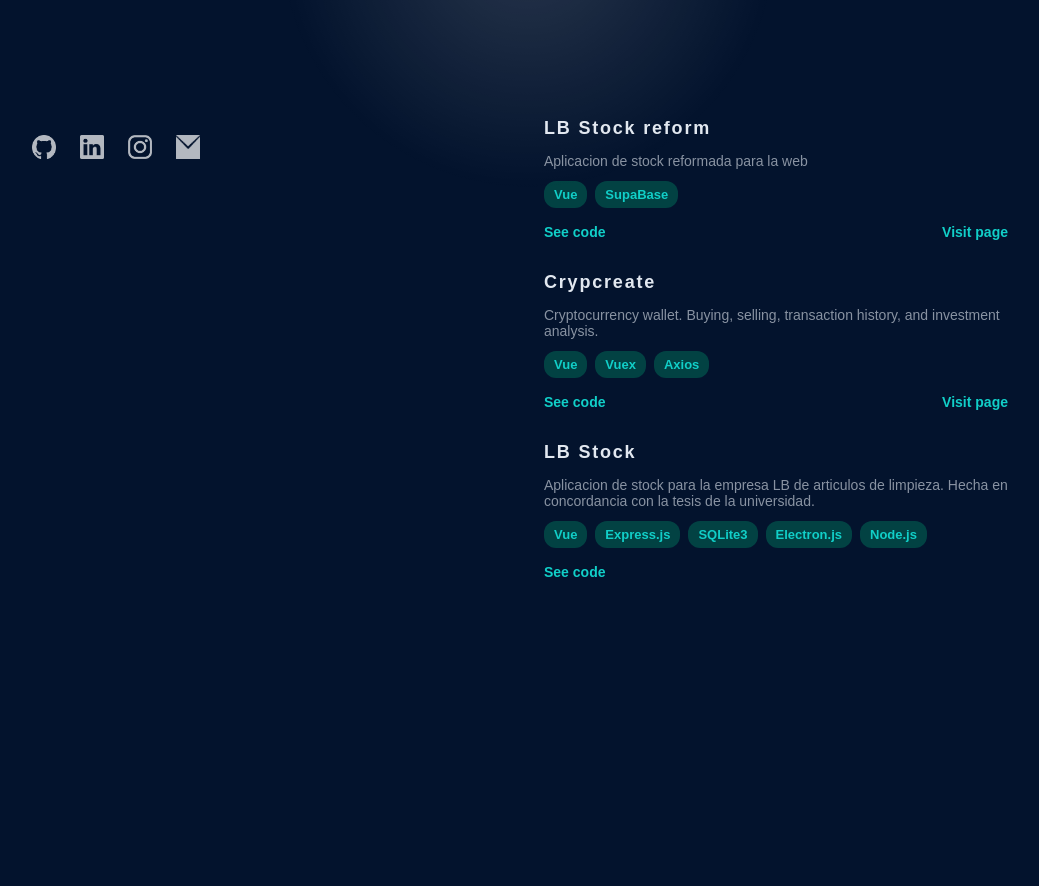
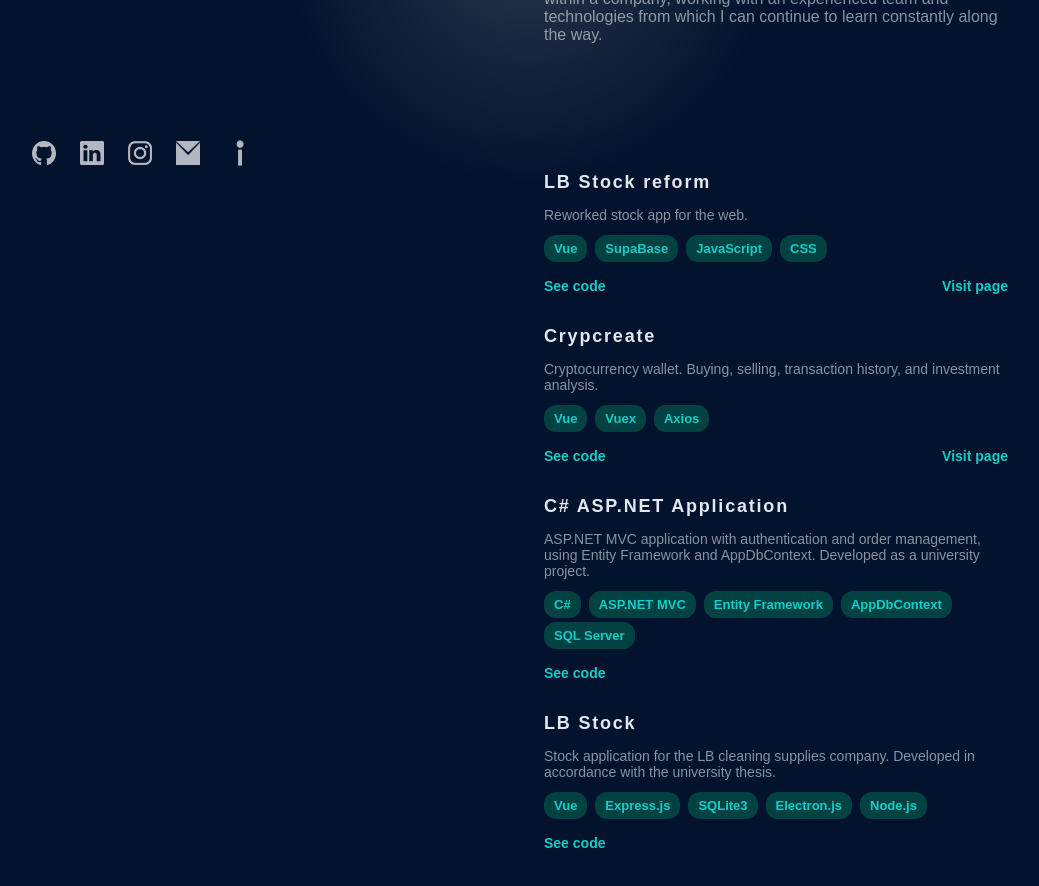
Before and after one commit to JoaRampa/JoaRampa.github.io, a Vue app: page / in a window 1280 px wide. Shown: the part 460-1346 px from the top of the page, without its empty margins (112-1151 px from the left). Before the commit the page ends 1136 px from the top, so only its background shows below. Built offline with nearby package versions, Linux system fonts and the light colour scheme.

Commit message:
social links &  other project

```diff
--- a/src/components/about.vue
+++ b/src/components/about.vue
@@ -1,7 +1,7 @@
 <template>
   <div class="about">
     <p>I'm a developer passionate about creating accessible content that combines intuitive design with optimal performance. My favorite work lies at the intersection of application design and structural development.</p>
-    <p>Currently, I am a recent graduate as a University Programming Technician at UTN Argentina. I have studied and applied concepts such as database normalization, OOP, classes, inheritance, interfaces, constructors, and API calls.</p>
+    <p>Currently, I am a recent graduate as a University Programming Technician at UTN Argentina. During the program, the C# programming language was used to develop and apply concepts such as database normalization, object-oriented programming (OOP), classes, inheritance, interfaces, constructors, and API calls. We also developed projects using ASP.NET and Windows Forms.</p>
     <p>Most frequently used programming languages and libraries: HTML, CSS, JavaScript, Vue.js 3, Express.js, SQL, MySQL, and C#. The use of these technologies, including back-end, server-side, and user-side application development, makes me consider myself a full-stack developer.</p>
     <p>I am an enthusiastic developer looking for my first experience within a company, working with an experienced team and technologies from which I can continue to learn constantly along the way.</p>
   </div>
--- a/src/components/projects.vue
+++ b/src/components/projects.vue
@@ -2,8 +2,8 @@
   <div class="projects-container">
     <ProjectCard
       title="LB Stock reform"
-      description="Aplicacion de stock reformada para la web"
-      :technologies="['Vue', 'SupaBase']"
+      description="Reworked stock app for the web."
+      :technologies="['Vue', 'SupaBase', 'JavaScript', 'CSS']"
       codeLink="https://github.com/JoaRampa/TUP-Final"
       liveLink="https://lbstock-tesi.netlify.app/"
     />
@@ -15,8 +15,14 @@
       liveLink="https://lab3-crypcreate.netlify.app/"
     />
     <ProjectCard
+      title="C# ASP.NET Application"
+      description="ASP.NET MVC application with authentication and order management, using Entity Framework and AppDbContext. Developed as a university project."
+      :technologies="['C#', 'ASP.NET MVC', 'Entity Framework', 'AppDbContext', 'SQL Server']"
+      codeLink="https://github.com/JoaRampa/cSharp-aspNet-MVC"
+    />
+    <ProjectCard
       title="LB Stock"
-      description="Aplicacion de stock para la empresa LB de articulos de limpieza. Hecha en concordancia con la tesis de la universidad."
+      description="Stock application for the LB cleaning supplies company. Developed in accordance with the university thesis."
       :technologies="['Vue', 'Express.js', 'SQLite3', 'Electron.js', 'Node.js']"
       codeLink="https://github.com/JoaRampa/lb_stock"
     />
--- a/src/components/socialMedia.vue
+++ b/src/components/socialMedia.vue
@@ -3,14 +3,17 @@
     <a href="https://github.com/JoaRampa" target="_blank" rel="noopener noreferrer" aria-label="GitHub">
       <img src="../assets/github.png" class="social-icon" alt="GitHub">
     </a>
-    <a href="https://linkedin.com/in/tu-usuario" target="_blank" rel="noopener noreferrer" aria-label="LinkedIn">
+    <a href="https://www.linkedin.com/in/joaquin-rampa-5b2861243/" target="_blank" rel="noopener noreferrer" aria-label="LinkedIn">
       <img src="../assets/in.png" class="social-icon" alt="LinkedIn">
     </a>
-    <a href="https://linkedin.com/in/tu-usuario" target="_blank" rel="noopener noreferrer" aria-label="Instagram">
+    <a href="https://www.instagram.com/joaarampa/" target="_blank" rel="noopener noreferrer" aria-label="Instagram">
       <img src="../assets/ig.png" class="social-icon" alt="Instagram">
     </a>
-    <a href="https://linkedin.com/in/tu-usuario" target="_blank" rel="noopener noreferrer" aria-label="Mail">
+    <a href="mailto:rampajoa@gmail.com" target="_blank" rel="noopener noreferrer" aria-label="Mail">
       <img src="../assets/mail.png" class="social-icon" alt="Mail">
+    </a>
+    <a href="https://profile.indeed.com/?hl=it_IT&co=IT&from=gnav-homepage" target="_blank" rel="noopener noreferrer" aria-label="Mail">
+      <img src="../assets/indeed.png" class="social-icon" alt="Indeed" style="width: 2rem; height: 2.2rem;">
     </a>
   </div>
 </template>
```
Also changed, not shown: src/assets/indeed.png (added).
